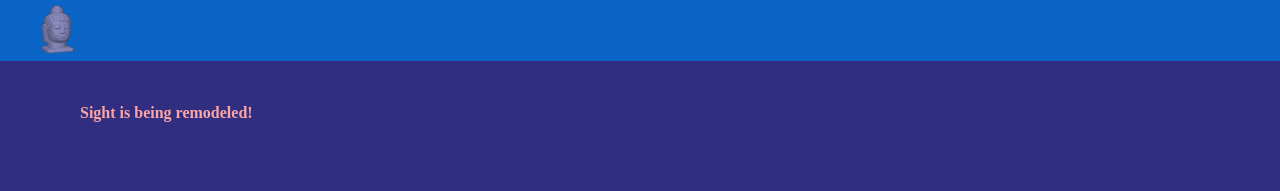
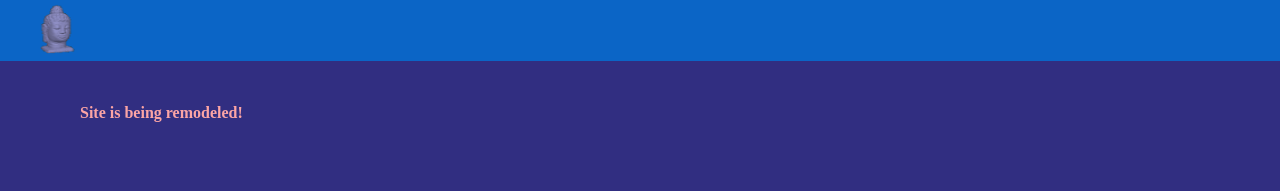
Before and after one commit to zen2see/DA0xLIN, a Next.js app in the folder packages/da0xlinapp/: page / in a window 1280 px wide. Shown: the top 191 px of the page. Built offline with nearby package versions, Linux system fonts and the light colour scheme.

Commit message:
UPDATED index.tsx spelling

```diff
--- a/packages/da0xlinapp/pages/index.tsx
+++ b/packages/da0xlinapp/pages/index.tsx
@@ -15,7 +15,7 @@ export const Home = (): JSX.Element => {
       <div className={`min-h-screen`}>
         <MainHeader />
         <div className={`mt-10 ml-20 text-red-300`}>
-          Sight is being remodeled!
+          Site is being remodeled!
         </div>
         <div className={`mt-5`}>
         </div>
```
